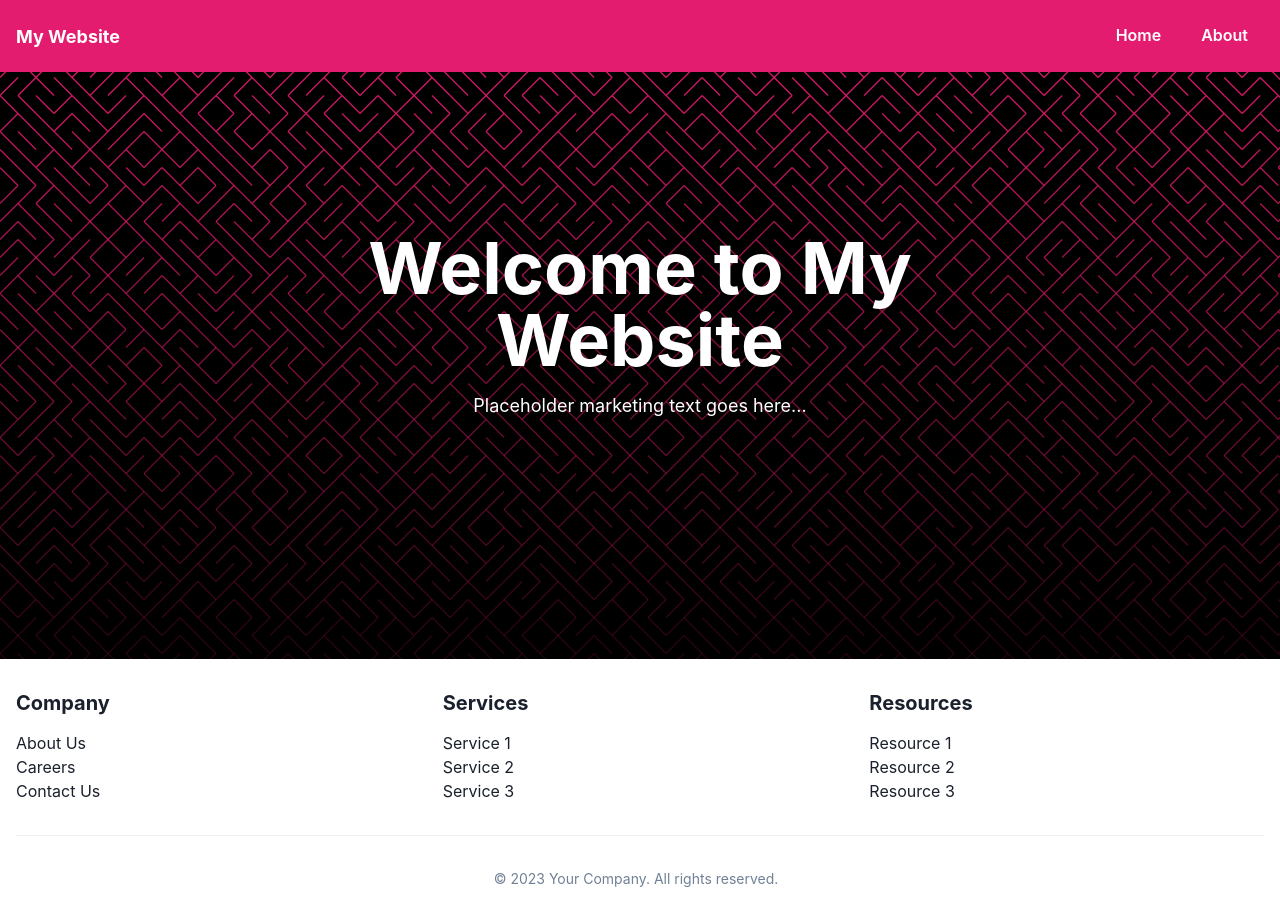
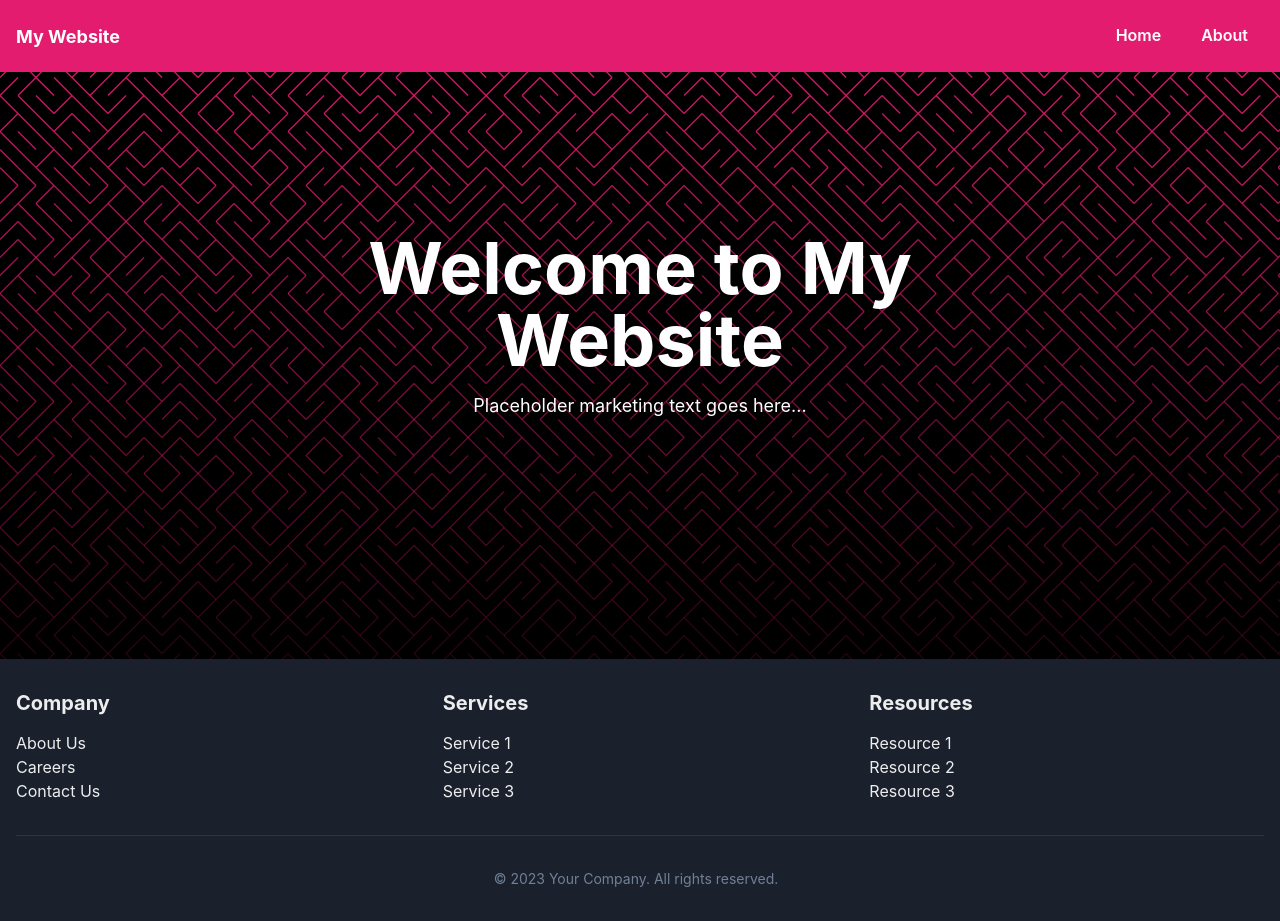
Before and after one commit to piotrszubert/next-chakraUI, a Next.js app: page / in a window 1280 px wide. Built offline with nearby package versions, Linux system fonts and the light colour scheme.

Commit message:
dark mode by default

```diff
--- a/src/pages/_document.js
+++ b/src/pages/_document.js
@@ -1,10 +1,13 @@
 import { Html, Head, Main, NextScript } from 'next/document'
+import { ColorModeScript } from '@chakra-ui/react'
+import theme from '@/styles/theme'
 
 export default function Document() {
   return (
     <Html lang="en">
       <Head />
       <body>
+        <ColorModeScript initialColorMode={theme.initialColorMode} />
         <Main />
         <NextScript />
       </body>
--- a/src/styles/theme.js
+++ b/src/styles/theme.js
@@ -2,7 +2,8 @@ import { extendTheme } from '@chakra-ui/react';
 
 const theme = extendTheme({
     // Customize your theme here
-
+    initialColorMode: 'dark',
+    useSystemColorMode: false,
     colors: {
       brand: {
         50: '#FCE8F1',
```
